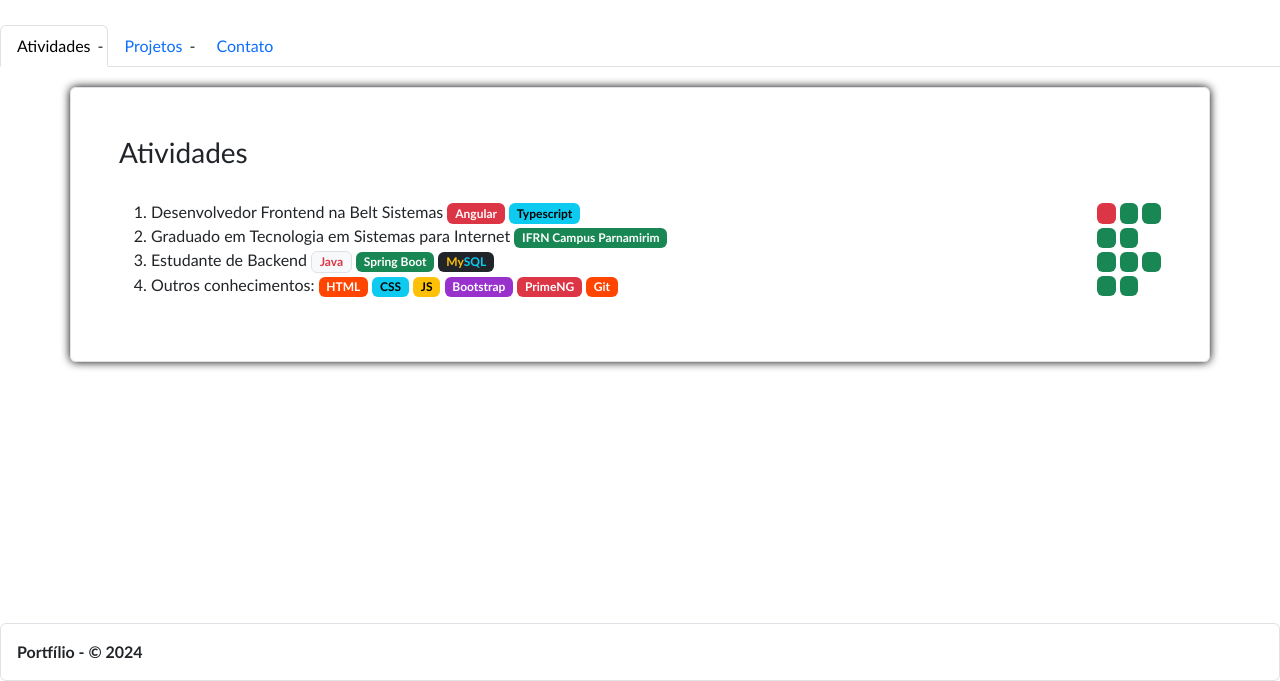
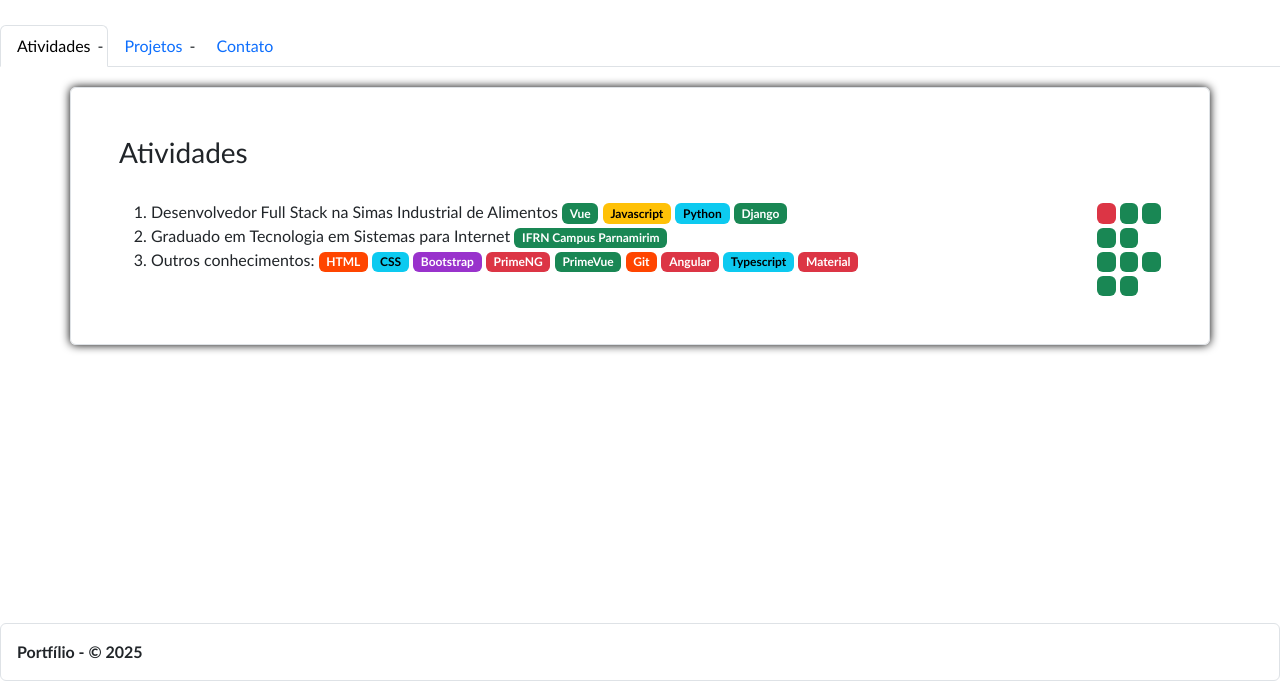
Before and after one commit to marcilio-freitas27/portfolio, a website: page index.html in a window 1280 px wide. Shown: the part 119-800 px from the top of the page. Drawn offline with nearby package versions, Linux system fonts and the light colour scheme.

Commit message:
Main | Atualição das atividades.

```diff
--- a/index.html
+++ b/index.html
@@ -46,14 +46,22 @@
                     <div class="display-atividades">
                         <ol>
                             <li>
+                                Desenvolvedor Full Stack na Simas Industrial de Alimentos
+                                <span class="badge text-bg-success">Vue</span>
+                                <span class="badge text-bg-warning">Javascript</span>
+                                <span class="badge text-bg-info">Python</span>
+                                <span class="badge text-bg-success">Django</span>
+                            </li>
+                            <!--<li>
                                 Desenvolvedor Frontend na Belt Sistemas
                                 <span class="badge text-bg-danger">Angular</span>
                                 <span class="badge text-bg-info">Typescript</span>
-                            </li>
+                            </li>-->
                             <li>
                                 Graduado em Tecnologia em Sistemas para Internet <span
                                     class="badge text-bg-success">IFRN Campus Parnamirim</span>
                             </li>
+                            <!--
                             <li>Estudante de Backend
                                 <span class="text-danger badge text-bg-light border ">
                                     Java
@@ -64,15 +72,19 @@
                                 <span class="badge text-bg-dark">
                                     <span class="text-warning">My</span><span class="text-info">SQL</span>
                                 </span>
-                            </li>
+                            </li>-->
                             <li>
                                 Outros conhecimentos:
                                 <span class="badge" style="background-color:orangered">HTML</span>
                                 <span class="badge text-bg-info">CSS</span>
-                                <span class="badge text-bg-warning">JS</span>
                                 <span class="badge" style="background-color: darkorchid;">Bootstrap</span>
                                 <span class="badge text-bg-danger">PrimeNG</span>
+                                <span class="badge text-bg-success">PrimeVue</span>
                                 <span class="badge" style="background-color:orangered">Git</span>
+                                <span class="badge text-bg-danger">Angular</span>
+                                <span class="badge text-bg-info">Typescript</span>
+                                <span class="badge text-bg-danger">Material</span>
+
                             </li>
                         </ol>
                         <div>
@@ -366,7 +378,7 @@
     </main>
 
     <footer class="border rounded p-3 text-center d-flex justify-content-between align-itens">
-        <strong>Portfílio - &copy; 2024</strong>
+        <strong>Portfílio - &copy; 2025</strong>
     </footer>
 
 </body>
```
Also changed, not shown: 1 other file.
